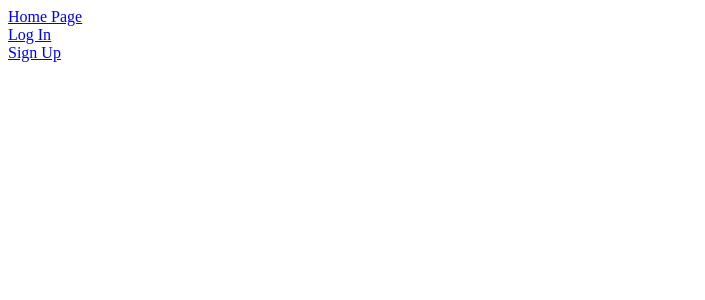
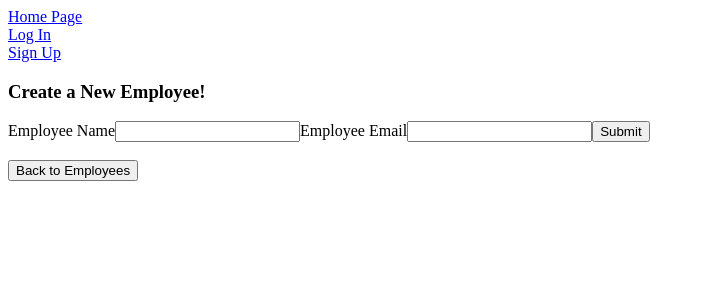
Before and after one commit to rexy91/mod4projectHR-frontend, a React (Create React App) app: page /profile/1/companies/1/new-employee in a window 1280 px wide. Shown: the top 300 px of the page, without its empty margins (0-705 px from the left). Built offline with nearby package versions, Linux system fonts and the light colour scheme.

Commit message:
added forms for creating employees and companies

```diff
--- a/src/App.js
+++ b/src/App.js
@@ -10,6 +10,9 @@ import {withRouter} from 'react-router-dom'
 import { Switch, Route } from 'react-router';
 import SignUpForm from './Components/SignUpForm';
 import EmployeeList from './Components/EmployeeList'
+import NotFound from './Components/NotFound';
+import NewEmployeeForm from './Components/NewEmployeeForm';
+import NewCompany from './Components/NewCompany';
 
 
 
@@ -62,8 +65,6 @@ class App extends React.Component {
   }
 
   renderManagerProfile = (routerProps) => {
-    console.log(this.state)
-    console.log(routerProps)
     return <ManagerProfileContainer {...routerProps} token={this.state.token} user={this.state.currentUser}/>
   }
 
@@ -127,31 +128,24 @@ class App extends React.Component {
     })
   }
 
-  renderCompanyEmployees = (routerProps) => {
-    // console.log(routerProps)
-    let companyId = routerProps.match.params.companyId
-    fetch(`http://localhost:3000/companies/${companyId}`)
-      .then(resp => resp.json())
-      .then(company => {
-        this.setState({employees: company.employees})
-      })
-      // console.log(this.state.employees)
-  }
 
 
 
       render(){
-        // console.log(this.state.managers)
+        // console.log(this.props)
       return (
       <div className="App">
-        <HomeNavBar/>
+        {localStorage.token ? null:<HomeNavBar/>}
         <Switch>
           <Route exact path = '/home' componenet = { Home }/>
           {/* passing props inside Router  */}
           <Route exact path='/login' render = {(props) => <AuthForm {...props} onLogInSubmit = {this.onLogInSubmit} />}/>
           <Route exact path = '/signup' render = { () => <SignUpForm onSignUpSubmit = {this.onSignUpSubmit} /> } />
           <Route exact path = '/profile/:id/companies' render = {this.renderManagerProfile} />
-          <Route exact path = '/profile/:id/companies/:companyId' render = {this.renderCompanyEmployees}/>
+          <Route exact path = '/profile/:id/companies/new-company' render = {routerProps => <NewCompany {...routerProps}/>} />
+          <Route exact path = '/profile/:id/companies/:companyId' render = {routerProps => <EmployeeList manager ={this.state.currentUser} {...routerProps}/>}/>
+          <Route exact path = '/profile/:id/companies/:companyId/new-employee' render = {routerProps => <NewEmployeeForm {...routerProps}/>} />
+          {/* <Route render = {routerProps => <NotFound {...routerProps}/>}/> */}
         </Switch>
       </div>
     );}
--- a/src/Components/Employee.jsx
+++ b/src/Components/Employee.jsx
@@ -1,9 +1,13 @@
 import React from 'react'
 
-const Employee = () => {
+const Employee = ({employee}) => {
+    console.log('erfi')
     return (
         <div>
-
+            Employee Name: {employee.name}
+            <br></br>
+            Email: {employee.email}
+            <hr></hr>
         </div>
     )
 }
--- /dev/null
+++ b/src/Components/EmployeeContNav.jsx
@@ -0,0 +1,13 @@
+import React from 'react'
+import {NavLink} from 'react-router-dom'
+
+const EmployeeContNav = ({managerId, companyId}) => {
+    // console.log(managerId, companyId)
+    return (
+        <div>
+            <NavLink to={`/profile/${managerId}/companies/${companyId}/new-employee`}>Create New Employee</NavLink>
+        </div>
+    )
+}
+
+export default EmployeeContNav
--- a/src/Components/EmployeeList.jsx
+++ b/src/Components/EmployeeList.jsx
@@ -1,12 +1,38 @@
 import React from 'react'
+import Employee  from './Employee'
+import {Link} from 'react-router-dom'
+import EmployeeContNav from './EmployeeContNav'
+class EmployeeList extends React.Component {
 
-const EmployeeList = (props) => {
-    console.log('hello')
-    return (
+    state = {
+        company: {},
+        employees: []
+    }
+
+    returnEmployees = () => {
+        let employeesComponents = this.state.employees.map(employee => <Employee key = {`${employee.id}-${employee.name}`} employee ={employee}/>)
+        return employeesComponents
+    }
+
+    componentDidMount(){
+        let companyId = this.props.match.params.companyId
+        fetch(`http://localhost:3000/companies/${companyId}`)
+            .then(resp => resp.json())
+            .then(company => this.setState({company: company, employees: company.employees}))
+    }
+
+    onClick = () =>{
+
+    }
+    render(){
+        return (
         <div>
-            hello
+            <EmployeeContNav managerId = {this.props.manager.id} companyId = {this.state.company.id}/>
+            <h2>{`${this.props.manager.firstName}'s employees in ${this.state.company.name}`}</h2>
+            <Link to = {`/profile/${this.props.manager.id}/companies`} ><button>go back</button></Link>
+            {this.returnEmployees()}
         </div>
-    )
+    )}
 }
 
 export default EmployeeList
--- a/src/Components/ManagerProfileContainer.jsx
+++ b/src/Components/ManagerProfileContainer.jsx
@@ -1,10 +1,12 @@
 import React, { Component } from 'react'
 import CompaniesList from './CompaniesList'
-
+import { Link } from 'react-router-dom'
 
 export class ManagerProfileContainer extends Component {
 
-
+    state = {
+        companies: []
+    }
 
     logOut = () => {
         localStorage.clear()
@@ -13,17 +15,27 @@ export class ManagerProfileContainer extends Component {
     }
 
     renderManagerCompanies = () => {
-        return <CompaniesList match = {this.props.match} companies = {this.props.user.companies} />
+        return <CompaniesList match = {this.props.match} companies = {this.state.companies} />
     }
 
+    componentDidMount(){
+        fetch(`http://localhost:3000/managers`)
+        .then(resp => resp.json())
+        .then(managers => {
+            let foundManager = managers.find(manager => manager.id === this.props.user.id)
+            this.setState({companies: foundManager.companies})
+        })
+    }
 
     render() {
-        const {username} = this.props.user
-        console.log(this.props.match)
+        const {firstName} = this.props.user
+        console.log(this.props)
         return (
             <div>
-                <h3>Welcome: {username}</h3>
-                <button onClick = {this.logOut}>Log Out</button>
+                <button onClick = {this.logOut}>Log Out</button><br></br>
+                <Link to={`/profile/${this.props.user.id}/companies/new-company`}>Create Company</Link>
+                <h3>Welcome {firstName}</h3>
+                <h4>These are the companies you manage</h4>
                 {this.renderManagerCompanies()}
             </div>
         )
--- /dev/null
+++ b/src/Components/NewCompany.jsx
@@ -0,0 +1,55 @@
+import React from 'react'
+import {Link} from 'react-router-dom'
+
+class NewCompany extends React.Component {
+
+    state = {
+        companyInfo:{
+            name: ''
+        },
+        confirmation: null
+    }
+
+    onChange = (e)=> {
+        // console.log(e.target.value)
+        this.setState({ companyInfo:{
+            name: e.target.value
+        }} )
+    }
+
+    onSubmit = (e) => {
+        e.preventDefault()
+        fetch(`http://localhost:3000/new_company`,{
+            method: 'POST',
+            headers: {
+                'content-type': 'application/json',
+                accept: 'application/json'
+            },
+            body: JSON.stringify({
+                ...this.state.companyInfo,
+                manager_id: this.props.match.params.id
+            })
+        })
+            .then(resp => resp.json())
+            .then(this.setState({confirmation: 'Successfully Created a New Company! Click the Back button to see!'}))
+    }
+
+    render(){
+        // console.log(this.props)
+
+
+        return (
+        <div>
+            <form onSubmit = {this.onSubmit}>
+                <label>Company Name:</label>
+                <input type = 'text' name='name' value ={this.state.companyInfo.name} onChange ={this.onChange} />
+                <input type = 'submit'/>
+            </form>
+            <br></br>
+            {this.state.confirmation ? <h4>{this.state.confirmation}</h4>: ''}
+            <Link to = {`/profile/${this.props.match.params.id}/companies`} ><button>Back To Companies</button></Link> <br></br>
+        </div>
+    )}
+}
+
+export default NewCompany
--- /dev/null
+++ b/src/Components/NewEmployeeForm.jsx
@@ -0,0 +1,54 @@
+import React from 'react'
+import {Link} from 'react-router-dom'
+
+class NewEmployeeForm extends React.Component  {
+
+    state = {
+        newEmployee: {
+            name:'',
+            email: ''
+        },
+        confirmation: null
+    }
+
+    onChange = (e) => {
+        this.setState({newEmployee:{...this.state.newEmployee, [e.target.name]: e.target.value}})
+    }
+
+    onSubmit = (e) => {
+        e.preventDefault()
+        fetch('http://localhost:3000/new_employee',{
+            method: 'POST',
+            headers: {
+                'content-type': 'application/json',
+                'accept': 'application/json'
+            },
+            body: JSON.stringify({
+                ...this.state.newEmployee,
+                company_id: this.props.match.params.companyId
+            })
+        })
+        .then(resp => resp.json())
+        .then(this.setState({confirmation: 'Successfully Created a New Employee! Click the Back button to see!'}))
+    }
+    render(){
+
+        return (
+            <div>
+                <h3>Create a New Employee!</h3>
+                <form onSubmit = {this.onSubmit}>
+                    <label>Employee Name</label>
+                    <input type='text' name = 'name' value ={this.state.newEmployee.name} onChange ={this.onChange} />
+                    <label>Employee Email</label>
+                    <input type='text' name = 'email' value ={this.state.newEmployee.email} onChange ={this.onChange} />
+                    <input type = 'submit'/>
+                </form>
+                <br></br>
+                {this.state.confirmation ? <h4>{this.state.confirmation}</h4>: ''}
+                <Link to={`/profile/${this.props.match.params.id}/companies/${this.props.match.params.companyId}`}><button>Back to Employees</button></Link>
+            </div>
+        )
+    }
+}
+
+export default NewEmployeeForm
--- /dev/null
+++ b/src/Components/NotFound.jsx
@@ -0,0 +1,15 @@
+import React from 'react'
+
+const NotFound = ({history}) => {
+    const onClick = () => {
+        history.goBack()
+    }
+    return (
+        <div>
+            nothing to see here
+            <button onClick = {onClick}>go back</button>
+        </div>
+    )
+}
+
+export default NotFound
```
